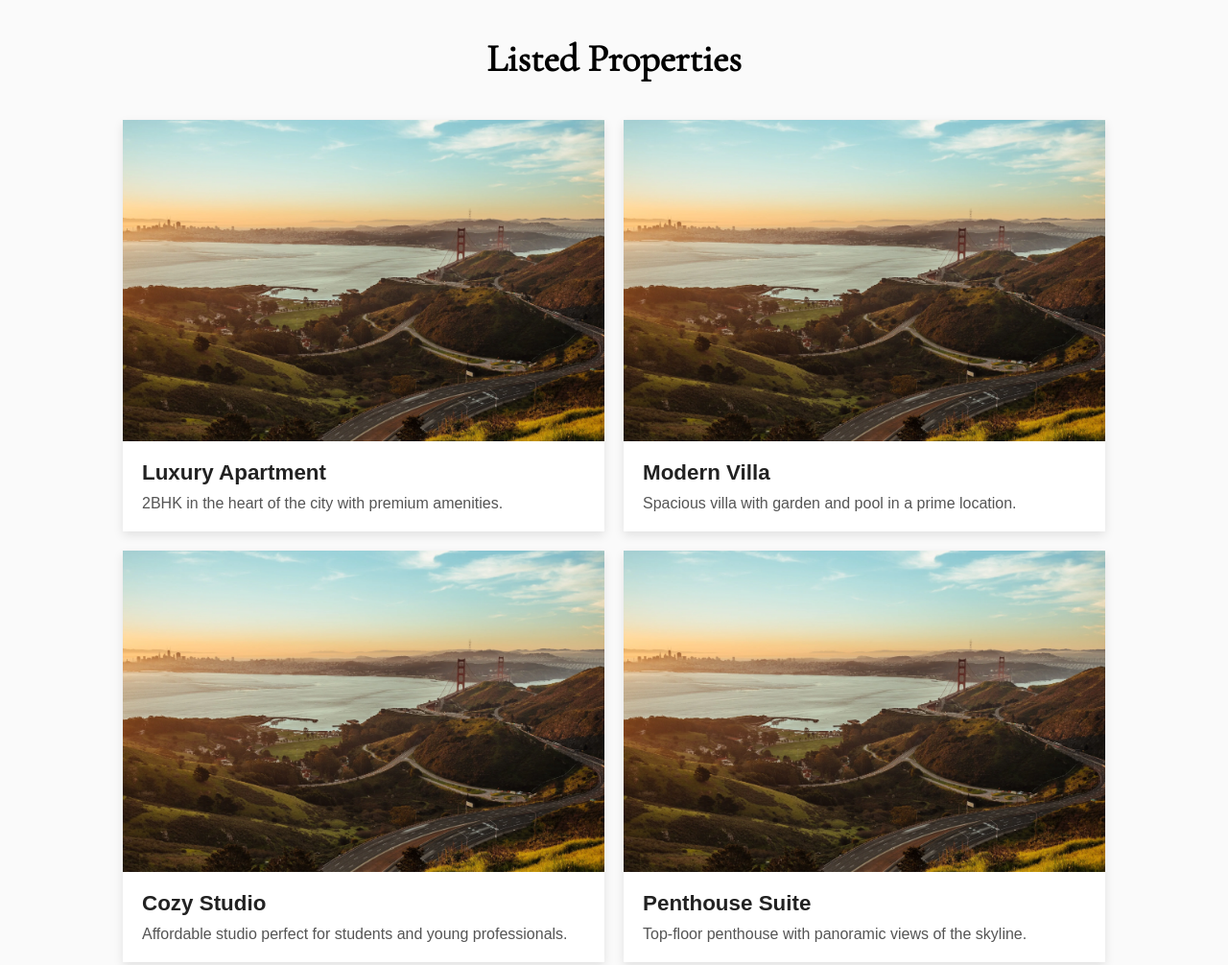
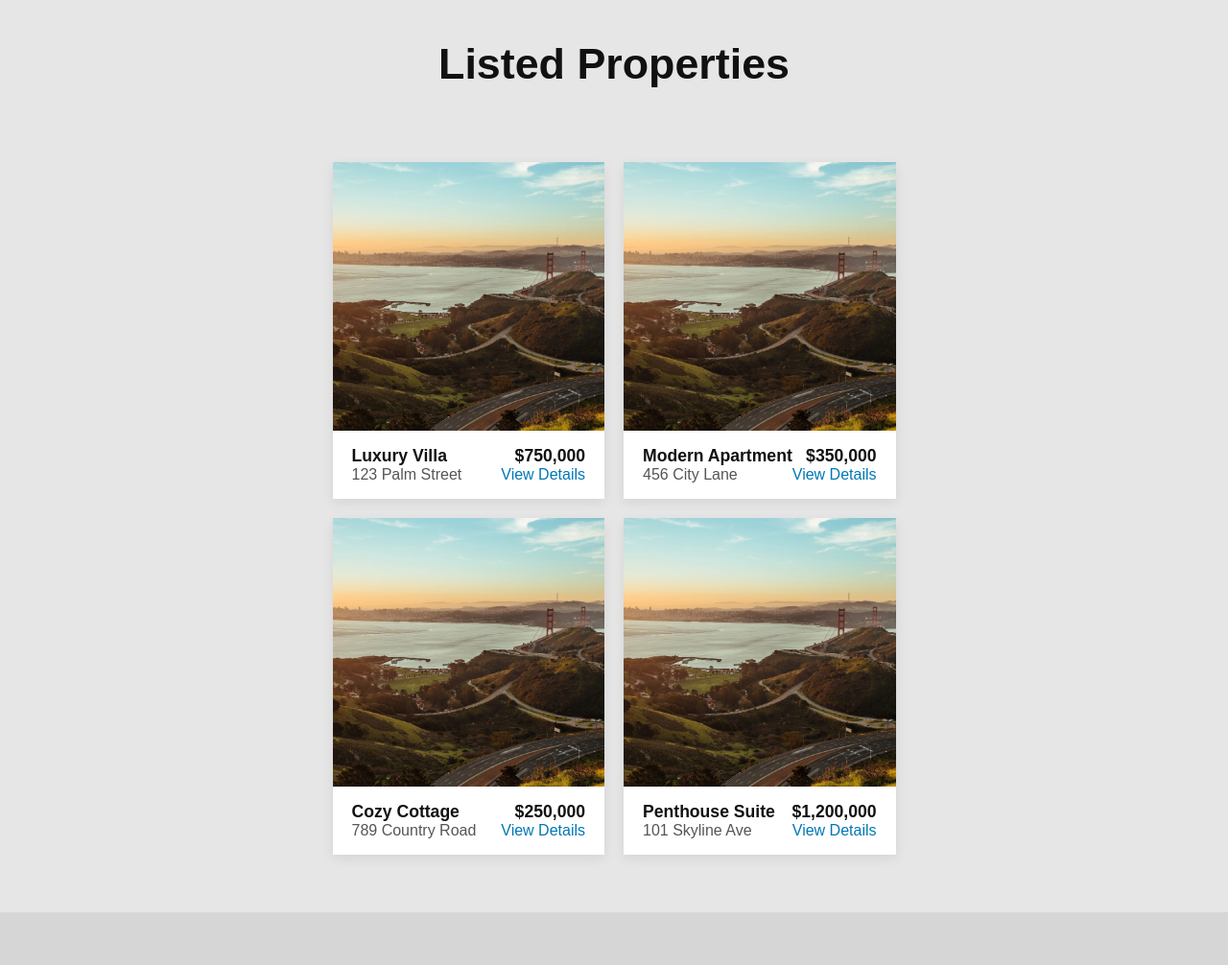
Before and after one commit to utkarsh100849e-hub/Real-estate-portfolio, a plain HTML site: page index.html in a window 1280 px wide. Shown: the part 2456-3462 px from the top of the page at 96% size. Drawn offline with nearby package versions, Linux system fonts and the light colour scheme; a web font is replaced by a local one.

Commit message:
Update index.html

```diff
--- a/index.html
+++ b/index.html
@@ -256,79 +256,57 @@
 }
 
     /* Properties */
+ /* Properties */
   #properties {
-  background: #fafafa;
+    background: #e6e6e6;
+    display: flex;
+    flex-direction: column;
     padding: 60px 10%;
   }
-
-#properties h2 {
+  .properties-header {
     text-align: center;
-  font-size: 2.5rem;
     margin-bottom: 40px;
-  font-family: "Cormorant Garamond", serif;
-  color: black;
   }
-
+  .properties-header h2 {
+    font-size: 2.8rem;
+    font-weight: bold;
+    color: #111;
+  }
   .properties-grid {
     display: grid;
-  grid-template-columns: 1fr 1fr;
+    grid-template-columns: repeat(2, 1fr);
     gap: 20px;
   }
+  .property-card {
+    display: flex;
+    flex-direction: column;
+    background: #fff;
+    box-shadow: 0 4px 12px rgba(0,0,0,0.08);
+  }
+  .property-image {
+    height: 280px;
+    background-size: cover;
+    background-position: center;
+  }
+  .property-info {
+    display: grid;
+    grid-template-areas:
+      "name price"
+      "address details";
+    padding: 16px 20px;
+    font-size: 1.1rem;
+    color: #111;
+  }
+  .property-info .name { grid-area: name; font-weight: 700; }
+  .property-info .price { grid-area: price; font-weight: 600; text-align: right; }
+  .property-info .address { grid-area: address; font-size: 1rem; color: #555; }
+  .property-info .details { grid-area: details; font-size: 1rem; text-align: right; color: #0077b6; cursor: pointer; }
 
-.property-card {
-  background: #fff;
-  box-shadow: 0 4px 10px rgba(0,0,0,0.1);
-  overflow: hidden;
-  width: 100%;
+  /* Mobile one-card layout */
+  @media (max-width: 720px) {
+    .properties-grid { grid-template-columns: 1fr; }
+    .property-image { height: 220px; }
   }
-
-.property-card img {
-  width: 100%;
-  height: auto;
-  display: block;
-}
-
-.property-info {
-  padding: 20px;
-}
-
-.property-info h3 {
-  margin: 0 0 10px 0;
-  font-size: 1.4rem;
-  color: #222;
-}
-
-.property-info p {
-  font-size: 1rem;
-  color: #555;
-  margin: 0;
-}
-
-/* Mobile adjustments */
-@media (max-width: 720px) {
-  #properties {
-    padding: 40px 6%;
-  }
-
-  .properties-grid {
-    grid-template-columns: 1fr; /* stack vertically */
-    gap: 25px;
-  }
-
-  .property-card {
-    border-radius: 0; /* remove rounded corners */
-    width: 100%; /* take full screen width */
-  }
-
-  .property-info h3 {
-    font-size: 1.2rem;
-  }
-
-  .property-info p {
-    font-size: 0.95rem;
-  }
-}
-
     /* Contact */
     .contact-container {
       max-width: 800px;
@@ -530,35 +508,44 @@
 </section>
 
 <!-- Properties Section -->
+<!-- Properties -->
 <section id="properties">
-  <h2>Listed Properties</h2>
+  <div class="properties-header"><h2>Listed Properties</h2></div>
   <div class="properties-grid">
     <div class="property-card">
-      <img src="background.webp" alt="Property 1">
+      <div class="property-image" style="background-image: url('background.webp');"></div>
       <div class="property-info">
-        <h3>Luxury Apartment</h3>
-        <p>2BHK in the heart of the city with premium amenities.</p>
+        <span class="name">Luxury Villa</span>
+        <span class="price">$750,000</span>
+        <span class="address">123 Palm Street</span>
+        <span class="details">View Details</span>
       </div>
     </div>
     <div class="property-card">
-      <img src="background.webp" alt="Property 2">
+      <div class="property-image" style="background-image: url('background.webp');"></div>
       <div class="property-info">
-        <h3>Modern Villa</h3>
-        <p>Spacious villa with garden and pool in a prime location.</p>
+        <span class="name">Modern Apartment</span>
+        <span class="price">$350,000</span>
+        <span class="address">456 City Lane</span>
+        <span class="details">View Details</span>
       </div>
     </div>
     <div class="property-card">
-      <img src="background.webp" alt="Property 3">
+      <div class="property-image" style="background-image: url('background.webp');"></div>
       <div class="property-info">
-        <h3>Cozy Studio</h3>
-        <p>Affordable studio perfect for students and young professionals.</p>
+        <span class="name">Cozy Cottage</span>
+        <span class="price">$250,000</span>
+        <span class="address">789 Country Road</span>
+        <span class="details">View Details</span>
       </div>
     </div>
     <div class="property-card">
-      <img src="background.webp" alt="Property 4">
+      <div class="property-image" style="background-image: url('background.webp');"></div>
       <div class="property-info">
-        <h3>Penthouse Suite</h3>
-        <p>Top-floor penthouse with panoramic views of the skyline.</p>
+        <span class="name">Penthouse Suite</span>
+        <span class="price">$1,200,000</span>
+        <span class="address">101 Skyline Ave</span>
+        <span class="details">View Details</span>
       </div>
     </div>
   </div>
```
Lines whose indentation alone changed are shown as unchanged.
